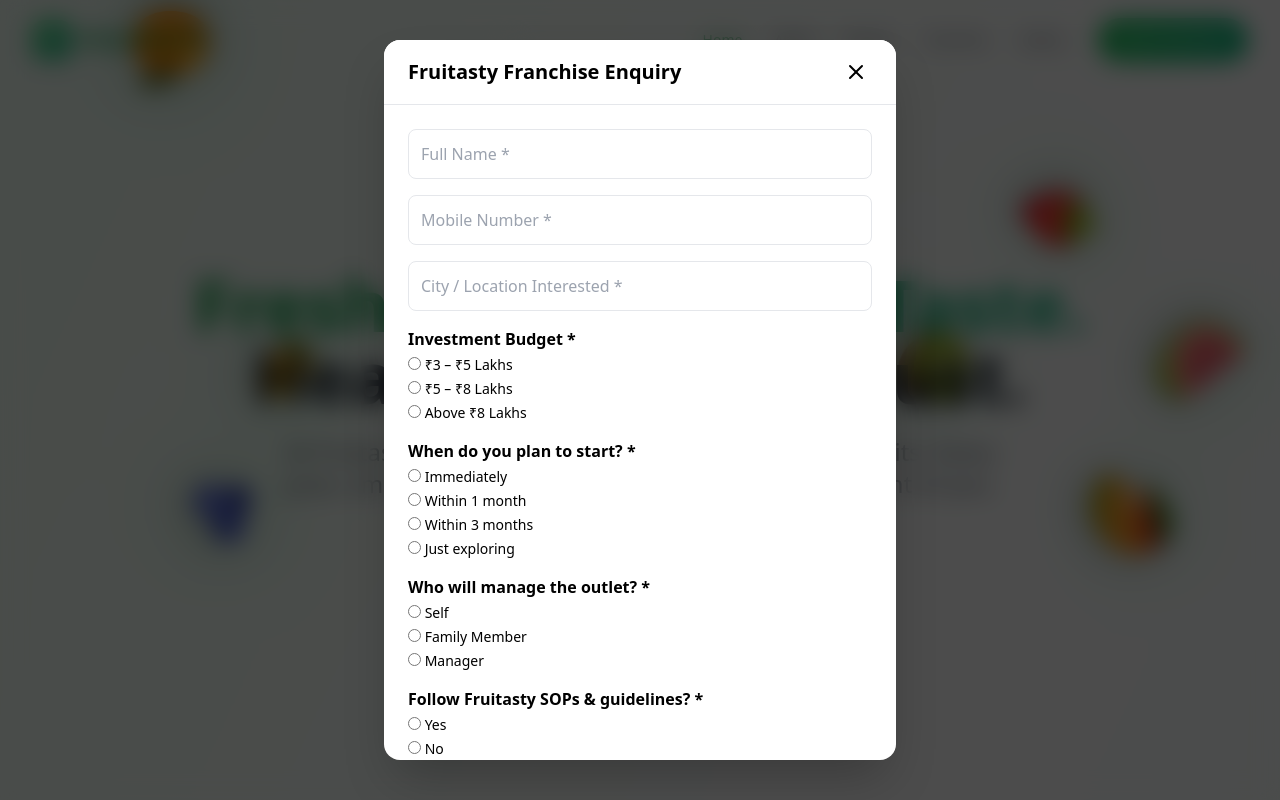
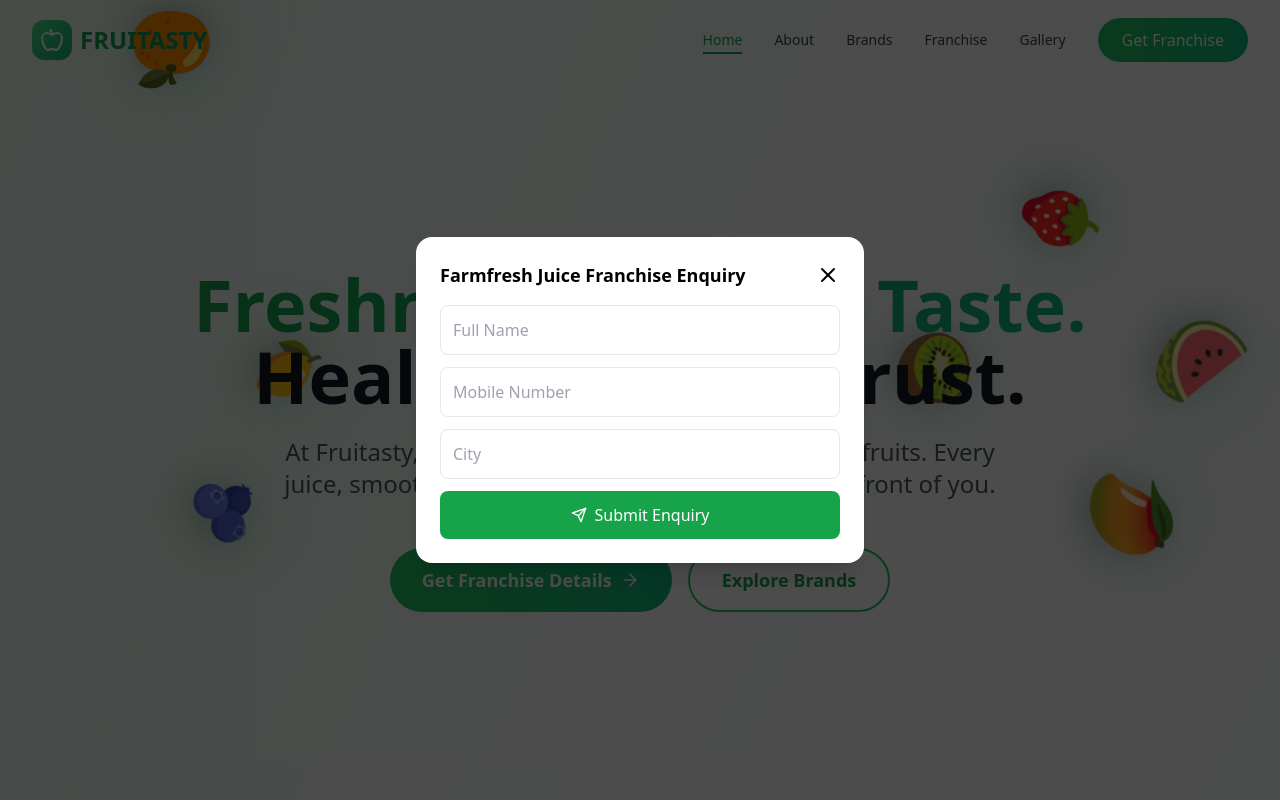
Before and after one commit to malipatelshiva/fruitasty-franchise, a React (Vite) app: page / in a window 1280 px wide. Both pictures are taken after a click on the button "Get Franchise". Shown: the top 800 px of the page. Built offline with nearby package versions, Linux system fonts and the light colour scheme.

Commit message:
Refactor ContactModal component and improve validation

```diff
--- a/src/components/ContactModal.tsx
+++ b/src/components/ContactModal.tsx
@@ -3,72 +3,41 @@ import { motion, AnimatePresence } from "framer-motion";
 import { X, Send, CheckCircle } from "lucide-react";
 import emailjs from "@emailjs/browser";
 
-interface ContactModalProps {
-  isOpen: boolean;
-  onClose: () => void;
-}
+export default function ContactModal({ isOpen, onClose }) {
 
-export default function ContactModal({ isOpen, onClose }: ContactModalProps) {
-
-  // ================= FORM STATE =================
   const [formData, setFormData] = useState({
     name: "",
     phone: "",
     city: "",
-    budget: "",
-    startTime: "",
-    manager: "",
-    sopAgreement: "",
-    consent: false,
   });
 
-  const [errors, setErrors] = useState<Record<string, string>>({});
+  const [errors, setErrors] = useState({});
   const [isSubmitting, setIsSubmitting] = useState(false);
   const [isSuccess, setIsSuccess] = useState(false);
 
-  // Prevent body scroll when modal open
   useEffect(() => {
-    if (isOpen) document.body.style.overflow = "hidden";
-    else document.body.style.overflow = "auto";
+    document.body.style.overflow = isOpen ? "hidden" : "auto";
   }, [isOpen]);
 
-  // ================= VALIDATION =================
   const validate = () => {
-    const newErrors: Record<string, string> = {};
+    let newErrors = {};
 
-    if (!formData.name.trim())
-      newErrors.name = "Full name is required";
+    if (!formData.name.trim()) newErrors.name = "Full name required";
 
     if (!formData.phone.trim()) {
-      newErrors.phone = "Mobile number required";
+      newErrors.phone = "Phone required";
     } else if (!/^[6-9]\d{9}$/.test(formData.phone)) {
-      newErrors.phone = "Enter valid Indian mobile number";
+      newErrors.phone = "Invalid number";
     }
 
-    if (!formData.city.trim())
-      newErrors.city = "City required";
-
-    if (!formData.budget)
-      newErrors.budget = "Select investment budget";
-
-    if (!formData.startTime)
-      newErrors.startTime = "Select start plan";
-
-    if (!formData.manager)
-      newErrors.manager = "Select management option";
-
-    if (!formData.sopAgreement)
-      newErrors.sopAgreement = "Please choose yes or no";
-
-    if (!formData.consent)
-      newErrors.consent = "You must accept consent";
+    if (!formData.city.trim()) newErrors.city = "City required";
 
     setErrors(newErrors);
     return Object.keys(newErrors).length === 0;
   };
 
-  // ================= SUBMIT =================
-  const handleSubmit = async (e: React.FormEvent) => {
+  // ✅ FINAL EMAILJS SUBMIT
+  const handleSubmit = async (e) => {
     e.preventDefault();
     if (!validate()) return;
 
@@ -76,24 +45,19 @@ export default function ContactModal({ isOpen, onClose }: ContactModalProps) {
 
     try {
       await emailjs.send(
-        import.meta.env.VITE_EMAILJS_SERVICE_ID,
-        import.meta.env.VITE_EMAILJS_TEMPLATE_ID,
+        "service_8appqe7",        // ✅ your service id
+        "template_t2v8rno",       // ✅ your template id
         {
           name: formData.name,
           phone: formData.phone,
           city: formData.city,
-          budget: formData.budget,
-          start_time: formData.startTime,
-          manager: formData.manager,
-          sop: formData.sopAgreement,
-          consent: formData.consent ? "Accepted" : "No",
+          time: new Date().toLocaleString(),
         },
-        import.meta.env.VITE_EMAILJS_PUBLIC_KEY
+        "9ITs0pGat0pu-CZqP"       // ✅ your public key
       );
 
       setIsSuccess(true);
 
-      // reset after success
       setTimeout(() => {
         setIsSuccess(false);
         onClose();
@@ -101,160 +65,96 @@ export default function ContactModal({ isOpen, onClose }: ContactModalProps) {
           name: "",
           phone: "",
           city: "",
-          budget: "",
-          startTime: "",
-          manager: "",
-          sopAgreement: "",
-          consent: false,
         });
-      }, 2500);
+      }, 2000);
 
-    } catch (error) {
-      console.error("EMAILJS ERROR:", error);
-      alert("Failed to send enquiry. Please check EmailJS setup.");
+    } catch (err) {
+      console.error("EMAIL ERROR:", err);
+      alert("Failed to send enquiry");
     } finally {
       setIsSubmitting(false);
     }
   };
 
-  // ================= UI =================
   return (
     <AnimatePresence>
       {isOpen && (
         <div className="fixed inset-0 z-[9999] flex items-center justify-center p-4">
 
-          {/* BACKDROP */}
           <motion.div
+            className="absolute inset-0 bg-black/70"
             initial={{ opacity: 0 }}
             animate={{ opacity: 1 }}
             exit={{ opacity: 0 }}
             onClick={onClose}
-            className="absolute inset-0 bg-black/70 backdrop-blur-md"
           />
 
-          {/* MODAL */}
           <motion.div
-            initial={{ opacity: 0, scale: 0.85, y: 40 }}
-            animate={{ opacity: 1, scale: 1, y: 0 }}
-            exit={{ opacity: 0, scale: 0.85, y: 40 }}
-            transition={{ duration: 0.3 }}
-            className="relative bg-white rounded-2xl shadow-2xl max-w-lg w-full max-h-[90vh] overflow-y-auto"
+            className="relative bg-white w-full max-w-md rounded-2xl p-6 shadow-xl"
+            initial={{ scale: 0.8 }}
+            animate={{ scale: 1 }}
           >
 
             {isSuccess ? (
-              <div className="p-10 text-center">
-                <CheckCircle className="w-16 h-16 text-green-500 mx-auto" />
-                <h3 className="text-2xl font-bold mt-4">Enquiry Submitted!</h3>
-                <p className="text-gray-600 mt-2">
-                  Our Fruitasty team will contact you shortly.
+              <div className="text-center py-10">
+                <CheckCircle className="w-14 h-14 text-green-500 mx-auto" />
+                <h2 className="mt-3 text-xl font-bold">
+                  Enquiry Submitted ✅
+                </h2>
+                <p className="text-gray-600">
+                  Our team will contact you soon
                 </p>
               </div>
             ) : (
               <>
-                {/* HEADER */}
-                <div className="sticky top-0 bg-white border-b px-6 py-4 flex justify-between items-center">
-                  <h2 className="text-xl font-bold">Fruitasty Franchise Enquiry</h2>
-                  <button onClick={onClose} className="p-1">
+                {/* ✅ UPDATED TITLE */}
+                <div className="flex justify-between items-center mb-4">
+                  <h2 className="text-lg font-bold">
+                    Farmfresh Juice Franchise Enquiry
+                  </h2>
+                  <button onClick={onClose}>
                     <X />
                   </button>
                 </div>
 
-                {/* FORM */}
-                <form onSubmit={handleSubmit} className="p-6 space-y-4">
+                <form onSubmit={handleSubmit} className="space-y-3">
 
-                  {/* NAME */}
                   <input
                     type="text"
-                    placeholder="Full Name *"
+                    placeholder="Full Name"
+                    className="w-full border p-3 rounded-lg"
                     value={formData.name}
-                    onChange={(e)=>setFormData({...formData,name:e.target.value})}
-                    className="w-full border p-3 rounded-lg focus:ring-2 focus:ring-green-500"
+                    onChange={(e) =>
+                      setFormData({ ...formData, name: e.target.value })
+                    }
                   />
-                  {errors.name && <p className="text-red-500 text-xs">{errors.name}</p>}
 
-                  {/* PHONE */}
                   <input
                     type="tel"
-                    placeholder="Mobile Number *"
+                    placeholder="Mobile Number"
+                    className="w-full border p-3 rounded-lg"
                     value={formData.phone}
-                    onChange={(e)=>setFormData({...formData,phone:e.target.value})}
-                    className="w-full border p-3 rounded-lg focus:ring-2 focus:ring-green-500"
+                    onChange={(e) =>
+                      setFormData({ ...formData, phone: e.target.value })
+                    }
                   />
-                  {errors.phone && <p className="text-red-500 text-xs">{errors.phone}</p>}
 
-                  {/* CITY */}
                   <input
                     type="text"
-                    placeholder="City / Location Interested *"
+                    placeholder="City"
+                    className="w-full border p-3 rounded-lg"
                     value={formData.city}
-                    onChange={(e)=>setFormData({...formData,city:e.target.value})}
-                    className="w-full border p-3 rounded-lg focus:ring-2 focus:ring-green-500"
+                    onChange={(e) =>
+                      setFormData({ ...formData, city: e.target.value })
+                    }
                   />
-                  {errors.city && <p className="text-red-500 text-xs">{errors.city}</p>}
 
-                  {/* BUDGET */}
-                  <div>
-                    <p className="font-semibold">Investment Budget *</p>
-                    {["₹3 – ₹5 Lakhs","₹5 – ₹8 Lakhs","Above ₹8 Lakhs"].map(opt=>(
-                      <label key={opt} className="block text-sm mt-1">
-                        <input type="radio" name="budget" value={opt}
-                        onChange={(e)=>setFormData({...formData,budget:e.target.value})}/> {opt}
-                      </label>
-                    ))}
-                    {errors.budget && <p className="text-red-500 text-xs">{errors.budget}</p>}
-                  </div>
-
-                  {/* START TIME */}
-                  <div>
-                    <p className="font-semibold">When do you plan to start? *</p>
-                    {["Immediately","Within 1 month","Within 3 months","Just exploring"].map(opt=>(
-                      <label key={opt} className="block text-sm mt-1">
-                        <input type="radio" name="start"
-                        onChange={(e)=>setFormData({...formData,startTime:e.target.value})}/> {opt}
-                      </label>
-                    ))}
-                    {errors.startTime && <p className="text-red-500 text-xs">{errors.startTime}</p>}
-                  </div>
-
-                  {/* MANAGER */}
-                  <div>
-                    <p className="font-semibold">Who will manage the outlet? *</p>
-                    {["Self","Family Member","Manager"].map(opt=>(
-                      <label key={opt} className="block text-sm mt-1">
-                        <input type="radio" name="manager"
-                        onChange={(e)=>setFormData({...formData,manager:e.target.value})}/> {opt}
-                      </label>
-                    ))}
-                    {errors.manager && <p className="text-red-500 text-xs">{errors.manager}</p>}
-                  </div>
-
-                  {/* SOP */}
-                  <div>
-                    <p className="font-semibold">Follow Fruitasty SOPs & guidelines? *</p>
-                    {["Yes","No"].map(opt=>(
-                      <label key={opt} className="block text-sm mt-1">
-                        <input type="radio" name="sop"
-                        onChange={(e)=>setFormData({...formData,sopAgreement:e.target.value})}/> {opt}
-                      </label>
-                    ))}
-                    {errors.sopAgreement && <p className="text-red-500 text-xs">{errors.sopAgreement}</p>}
-                  </div>
-
-                  {/* CONSENT */}
-                  <label className="flex items-start gap-2 text-sm">
-                    <input type="checkbox"
-                    onChange={(e)=>setFormData({...formData,consent:e.target.checked})}/>
-                    I confirm that the above information is correct and I am genuinely interested in owning a Fruitasty franchise.
-                  </label>
-                  {errors.consent && <p className="text-red-500 text-xs">{errors.consent}</p>}
-
-                  {/* SUBMIT */}
                   <button
                     type="submit"
                     disabled={isSubmitting}
-                    className="w-full bg-gradient-to-r from-green-500 to-emerald-500 text-white py-3 rounded-lg font-semibold flex items-center justify-center gap-2 hover:shadow-lg"
+                    className="w-full bg-green-600 text-white py-3 rounded-lg flex items-center justify-center gap-2"
                   >
-                    <Send size={18}/>
+                    <Send size={16} />
                     {isSubmitting ? "Sending..." : "Submit Enquiry"}
                   </button>
 
```
